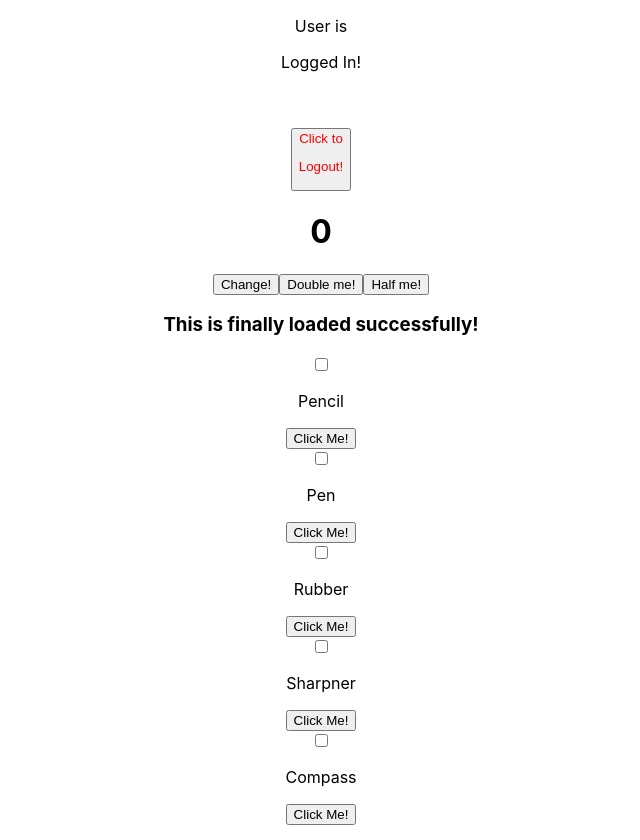
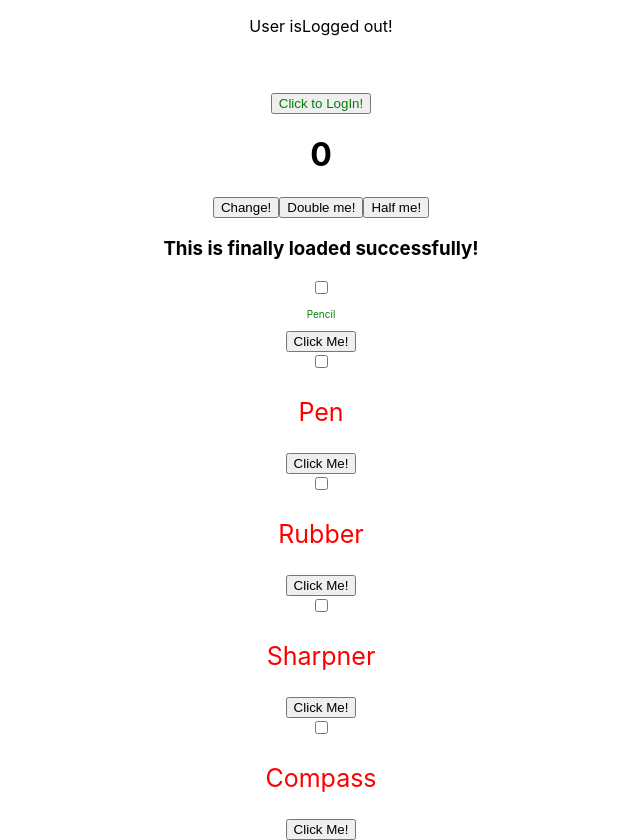
Before and after one commit to ankitdubey987/100DaysOfChallenge, a React (Create React App) app in the folder my-app/: page / in a window 1280 px wide. Shown: the whole page, without its empty margins (319-959 px from the left). Built offline with nearby package versions, Linux system fonts and the light colour scheme.

Commit message:
added style on some condtion to react app

```diff
--- a/my-app/src/components/Logger.js
+++ b/my-app/src/components/Logger.js
@@ -6,7 +6,7 @@ export default class Logger extends Component{
     constructor() {
         super()
         this.state = {
-            logStatus:true
+            logStatus:false
         }
         this.handleClick = this.handleClick.bind(this)
     }
@@ -25,14 +25,14 @@ export default class Logger extends Component{
             <div className='logger'>
                 <p>User is
                     {
-                        this.state.logStatus ? <p>Logged In!</p>: <p>Logged out!</p>
+                        this.state.logStatus ? "Logged In!": "Logged out!"
                     }
                 </p>
                 <br/>
                 <br/>
                 <button onClick={this.handleClick} style={{color:this.state.logStatus ? "red" : "green" }}>
                     Click to {
-                        this.state.logStatus ? <p>Logout!</p>: <p>LogIn!</p>
+                        this.state.logStatus ? "LogOut!": "LogIn!"
                     }
                 </button>
             </div>
--- a/my-app/src/components/Todo.js
+++ b/my-app/src/components/Todo.js
@@ -4,7 +4,10 @@ export default function Todo(params) {
     return(
         <div className='todo-items'>
             <input type='checkbox' onChange={(event)=>params.handleChange(params.item.id)}/>
-            <p onMouseOver={handleMouseOver}>{params.item.name}</p>
+            <p
+                onMouseOver={handleMouseOver}
+                style={{color:params.item.completed?"green":"red",fontSize:params.item.completed?"10px":"25px"}}
+            >{params.item.name}</p>
             <button onClick={handleClick}>
                 Click Me!
             </button>
```
